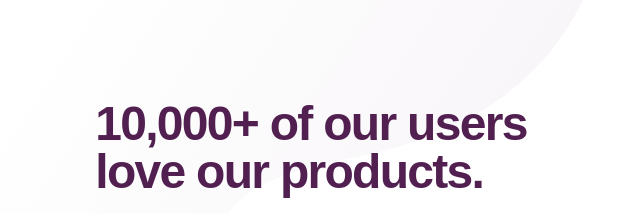
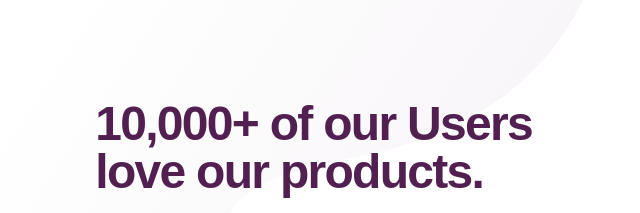
Before and after one commit to bu7ch/social-proof-section, a plain HTML site: page index.html in a window 1280 px wide. Shown: the top 213 px of the page, 1-641 px from the left. Drawn offline with Linux system fonts and the light colour scheme; files whose address does not match are found by name.

Commit message:
modification du fichier index.html

```diff
--- a/index.html
+++ b/index.html
@@ -17,7 +17,7 @@
   <body>
     <div class="top-container">
       <header>
-        <h1>10,000+ of our users love our products.</h1>
+        <h1>10,000+ of our Users love our products.</h1>
         <h2>
           We only provide great products combined with excellent customer
           service. See what our satisfied customers are saying about our
```
